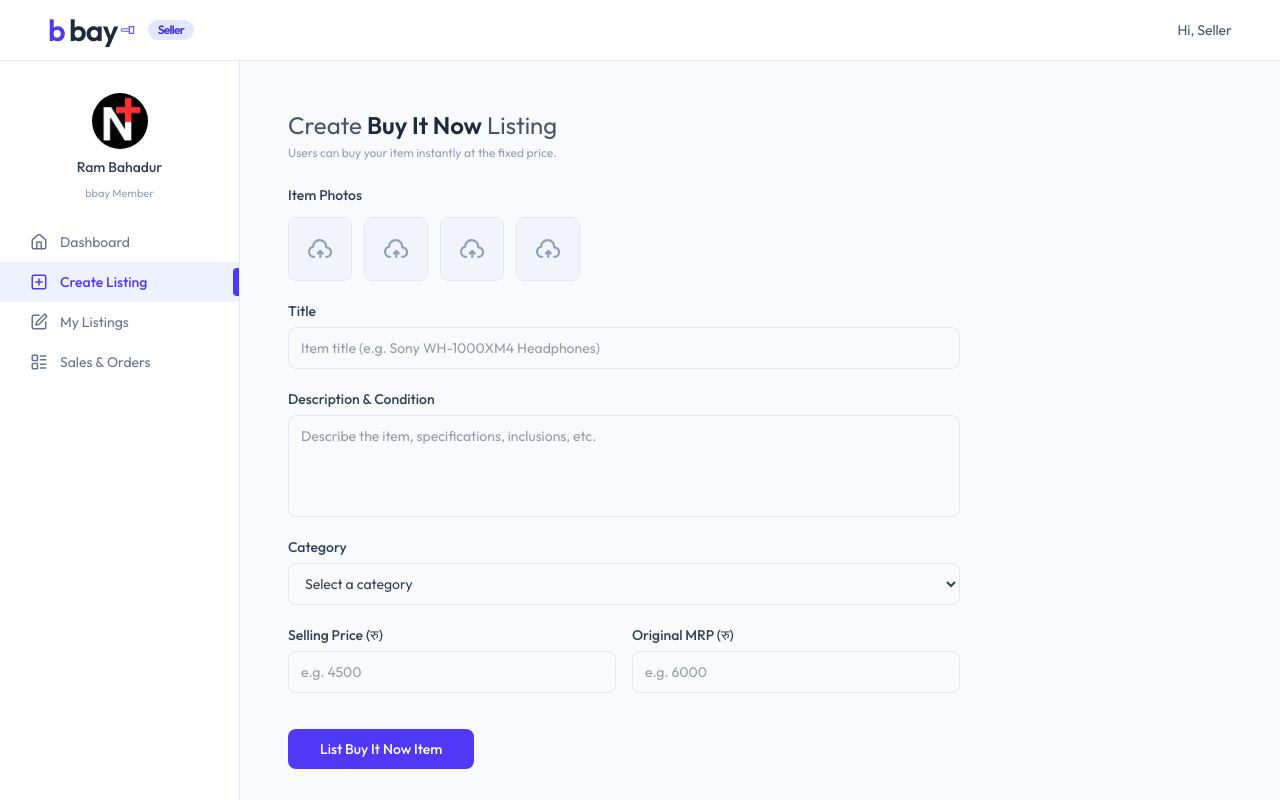
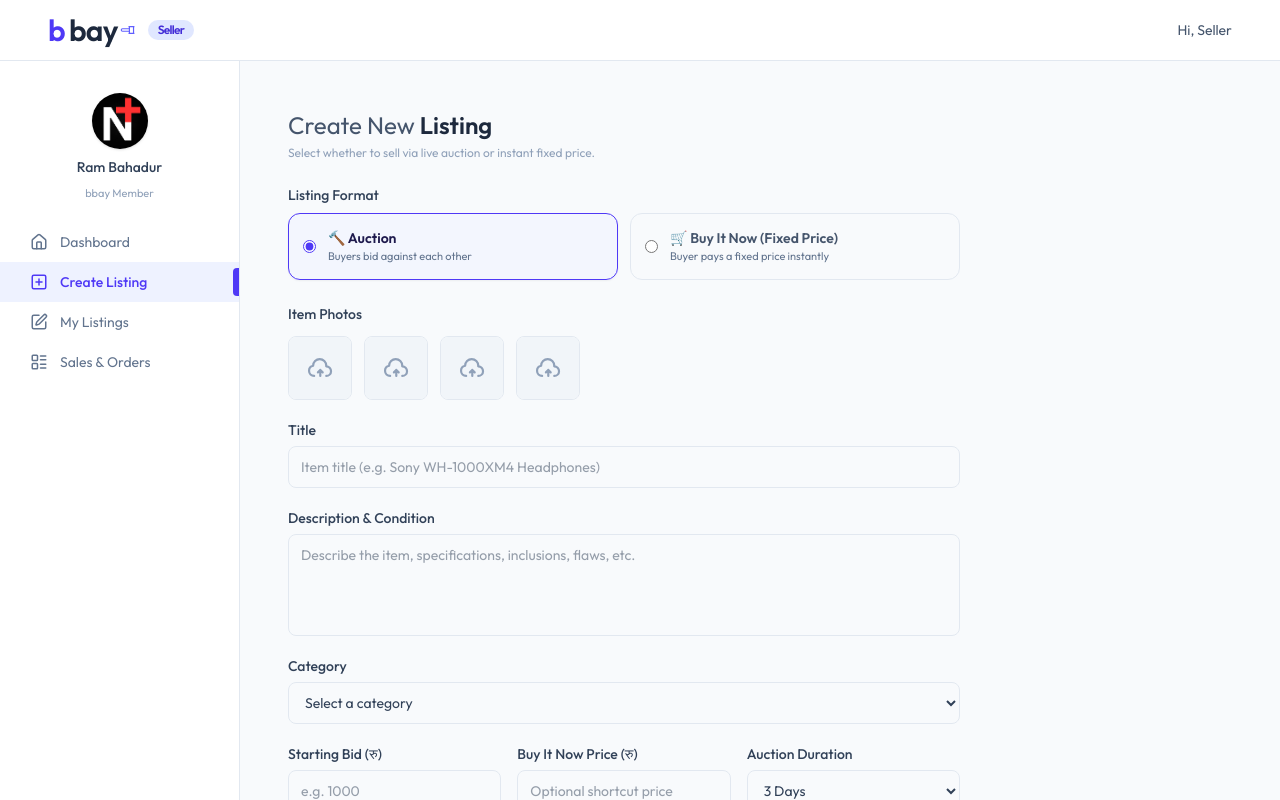
Before and after one commit to ashish-off/bbay, a Next.js app: page /sell/create-listing in a window 1280 px wide. Built offline with nearby package versions, Linux system fonts and the light colour scheme.

Commit message:
feat : Add clerk auth

```diff
--- a/app/layout.jsx
+++ b/app/layout.jsx
@@ -2,6 +2,7 @@ import { Outfit } from "next/font/google";
 import { Toaster } from "react-hot-toast";
 import StoreProvider from "@/app/StoreProvider";
 import "./globals.css";
+import {ClerkProvider} from '@clerk/nextjs'
 
 const outfit = Outfit({ subsets: ["latin"], weight: ["400", "500", "600"] });
 
@@ -12,6 +13,7 @@ export const metadata = {
 
 export default function RootLayout({ children }) {
     return (
+        <ClerkProvider>
         <html lang="en">
             <body className={`${outfit.className} antialiased`}>
                 <StoreProvider>
@@ -20,5 +22,6 @@ export default function RootLayout({ children }) {
                 </StoreProvider>
             </body>
         </html>
+        </ClerkProvider>
     );
 }
--- a/app/sell/create-listing/page.jsx
+++ b/app/sell/create-listing/page.jsx
@@ -13,13 +13,16 @@ export default function CreateListing() {
     const dispatch = useDispatch()
     const currency = process.env.NEXT_PUBLIC_CURRENCY_SYMBOL || 'रु'
 
-    const [listingType, setListingType] = useState('fixed') // default is Buy Now
+    const [listingType, setListingType] = useState('auction') // 'auction' | 'fixed'
     const [images, setImages] = useState({ 1: null, 2: null, 3: null, 4: null })
     const [productInfo, setProductInfo] = useState({
         name: "",
         description: "",
         mrp: "",
         price: "",
+        startingBid: "",
+        buyNowPrice: "",
+        duration: "3", // days
         category: "",
     })
     const [loading, setLoading] = useState(false)
@@ -32,18 +35,27 @@ export default function CreateListing() {
         e.preventDefault()
         setLoading(true)
 
+        const isAuction = listingType === 'auction'
+        const durationDays = Number(productInfo.duration) || 3
+        const auctionEndTime = isAuction
+            ? new Date(Date.now() + durationDays * 24 * 60 * 60 * 1000).toISOString()
+            : null
+
+        const startBid = Number(productInfo.startingBid) || 0
+        const buyNow = productInfo.buyNowPrice ? Number(productInfo.buyNowPrice) : null
+
         const newListing = {
             id: `prod_${Date.now()}`,
             name: productInfo.name,
             description: productInfo.description,
-            mrp: Number(productInfo.mrp) || Number(productInfo.price),
-            price: Number(productInfo.price),
-            listingType: 'fixed',
-            currentBid: null,
-            startingBid: null,
+            mrp: productInfo.mrp ? Number(productInfo.mrp) : (isAuction ? buyNow || startBid * 1.5 : Number(productInfo.price)),
+            price: isAuction ? (buyNow || startBid) : Number(productInfo.price),
+            listingType,
+            currentBid: isAuction ? startBid : null,
+            startingBid: isAuction ? startBid : null,
             bidCount: 0,
-            buyNowPrice: null,
-            auctionEndTime: null,
+            buyNowPrice: isAuction ? buyNow : null,
+            auctionEndTime,
             images: [images[1] ? URL.createObjectURL(images[1]) : assets.product_img1],
             category: productInfo.category,
             inStock: true,
@@ -58,15 +70,50 @@ export default function CreateListing() {
 
         setTimeout(() => {
             setLoading(false)
-            toast.success("Buy It Now listing published successfully!")
+            toast.success(`${isAuction ? 'Auction' : 'Buy It Now'} listing published successfully!`)
             router.push('/sell/my-listings')
         }, 500)
     }
 
     return (
         <form onSubmit={onSubmitHandler} className="text-slate-600 mb-28 max-w-2xl">
-            <h1 className="text-2xl">Create <span className="text-slate-800 font-semibold">Buy It Now</span> Listing</h1>
-            <p className="text-xs text-slate-400 mt-1">Users can buy your item instantly at the fixed price.</p>
+            <h1 className="text-2xl">Create New <span className="text-slate-800 font-semibold">Listing</span></h1>
+            <p className="text-xs text-slate-400 mt-1">Select whether to sell via live auction or instant fixed price.</p>
+
+            {/* Listing Type Toggle */}
+            <div className="mt-6 mb-4">
+                <p className="text-sm font-medium text-slate-700 mb-2">Listing Format</p>
+                <div className="grid grid-cols-1 sm:grid-cols-2 gap-3">
+                    <label className={`flex items-center gap-3 p-3.5 border rounded-xl cursor-pointer transition ${listingType === 'auction' ? 'border-indigo-600 bg-indigo-50/50 text-indigo-950 font-medium shadow-xs' : 'border-slate-200 hover:border-slate-300'}`}>
+                        <input
+                            type="radio"
+                            name="listingType"
+                            value="auction"
+                            checked={listingType === 'auction'}
+                            onChange={() => setListingType('auction')}
+                            className="accent-indigo-600"
+                        />
+                        <div>
+                            <p className="text-sm font-semibold">🔨 Auction</p>
+                            <p className="text-[11px] text-slate-500 font-normal">Buyers bid against each other</p>
+                        </div>
+                    </label>
+                    <label className={`flex items-center gap-3 p-3.5 border rounded-xl cursor-pointer transition ${listingType === 'fixed' ? 'border-emerald-600 bg-emerald-50/50 text-emerald-950 font-medium shadow-xs' : 'border-slate-200 hover:border-slate-300'}`}>
+                        <input
+                            type="radio"
+                            name="listingType"
+                            value="fixed"
+                            checked={listingType === 'fixed'}
+                            onChange={() => setListingType('fixed')}
+                            className="accent-emerald-600"
+                        />
+                        <div>
+                            <p className="text-sm font-semibold">🛒 Buy It Now (Fixed Price)</p>
+                            <p className="text-[11px] text-slate-500 font-normal">Buyer pays a fixed price instantly</p>
+                        </div>
+                    </label>
+                </div>
+            </div>
 
             <p className="mt-6 text-sm font-medium text-slate-700">Item Photos</p>
             <div className="flex gap-3 mt-3">
@@ -85,7 +132,7 @@ export default function CreateListing() {
 
             <label className="flex flex-col gap-1.5 my-5 text-sm font-medium text-slate-700">
                 Description & Condition
-                <textarea name="description" onChange={onChangeHandler} value={productInfo.description} placeholder="Describe the item, specifications, inclusions, etc." rows={4} className="w-full p-2.5 px-3 outline-none border border-slate-200 rounded-lg resize-none text-sm font-normal" required />
+                <textarea name="description" onChange={onChangeHandler} value={productInfo.description} placeholder="Describe the item, specifications, inclusions, flaws, etc." rows={4} className="w-full p-2.5 px-3 outline-none border border-slate-200 rounded-lg resize-none text-sm font-normal" required />
             </label>
 
             <label className="flex flex-col gap-1.5 my-5 text-sm font-medium text-slate-700">
@@ -98,20 +145,79 @@ export default function CreateListing() {
                 </select>
             </label>
 
-            {/* Price Fields */}
+            {/* Auction Format Pricing */}
+            {listingType === 'auction' ? (
+                <div className="grid grid-cols-1 sm:grid-cols-3 gap-4 my-5">
+                    <label className="flex flex-col gap-1.5 text-sm font-medium text-slate-700">
+                        Starting Bid ({currency})
+                        <input
+                            type="number"
+                            name="startingBid"
+                            onChange={onChangeHandler}
+                            value={productInfo.startingBid}
+                            placeholder="e.g. 1000"
+                            className="p-2.5 px-3 outline-none border border-slate-200 rounded-lg text-sm font-normal"
+                            required
+                        />
+                    </label>
+                    <label className="flex flex-col gap-1.5 text-sm font-medium text-slate-700">
+                        Buy It Now Price ({currency})
+                        <input
+                            type="number"
+                            name="buyNowPrice"
+                            onChange={onChangeHandler}
+                            value={productInfo.buyNowPrice}
+                            placeholder="Optional shortcut price"
+                            className="p-2.5 px-3 outline-none border border-slate-200 rounded-lg text-sm font-normal"
+                        />
+                    </label>
+                    <label className="flex flex-col gap-1.5 text-sm font-medium text-slate-700">
+                        Auction Duration
+                        <select
+                            name="duration"
+                            value={productInfo.duration}
+                            onChange={onChangeHandler}
+                            className="p-2.5 px-3 outline-none border border-slate-200 rounded-lg text-sm font-normal"
+                        >
+                            <option value="1">1 Day</option>
+                            <option value="3">3 Days</option>
+                            <option value="5">5 Days</option>
+                            <option value="7">7 Days</option>
+                            <option value="10">10 Days</option>
+                        </select>
+                    </label>
+                </div>
+            ) : (
+                /* Fixed Price Fields */
                 <div className="grid grid-cols-1 sm:grid-cols-2 gap-4 my-5">
                     <label className="flex flex-col gap-1.5 text-sm font-medium text-slate-700">
                         Selling Price ({currency})
-                    <input type="number" name="price" onChange={onChangeHandler} value={productInfo.price} placeholder="e.g. 4500" className="p-2.5 px-3 outline-none border border-slate-200 rounded-lg text-sm font-normal" required />
+                        <input
+                            type="number"
+                            name="price"
+                            onChange={onChangeHandler}
+                            value={productInfo.price}
+                            placeholder="e.g. 4500"
+                            className="p-2.5 px-3 outline-none border border-slate-200 rounded-lg text-sm font-normal"
+                            required
+                        />
                     </label>
                     <label className="flex flex-col gap-1.5 text-sm font-medium text-slate-700">
                         Original MRP ({currency})
-                    <input type="number" name="mrp" onChange={onChangeHandler} value={productInfo.mrp} placeholder="e.g. 6000" className="p-2.5 px-3 outline-none border border-slate-200 rounded-lg text-sm font-normal" />
+                        <input
+                            type="number"
+                            name="mrp"
+                            onChange={onChangeHandler}
+                            value={productInfo.mrp}
+                            placeholder="e.g. 6000"
+                            className="p-2.5 px-3 outline-none border border-slate-200 rounded-lg text-sm font-normal"
+                        />
                     </label>
                 </div>
+            )}
 
             <button disabled={loading} className="bg-indigo-600 text-white px-8 mt-4 py-2.5 hover:bg-indigo-700 rounded-lg transition font-medium text-sm">
-                {loading ? "Publishing..." : "List Buy It Now Item"}
+                {loading ? "Publishing..." : (listingType === 'auction' ? "Start Auction" : "List Buy It Now Item")}
             </button>
         </form>
     )
--- a/components/Navbar.jsx
+++ b/components/Navbar.jsx
@@ -104,11 +104,6 @@ const Navbar = () => {
                     label="Orders"
                     onClick={() => router.push("/orders")}
                   />
-                  <UserButton.Action
-                    labelIcon={<Heart size={16} />}
-                    label="Watchlist"
-                    onClick={() => router.push("/watchlist")}
-                  />
                 </UserButton.MenuItems>
               </UserButton>
             )}
--- a/package.json
+++ b/package.json
@@ -11,6 +11,8 @@
   "dependencies": {
     "@clerk/nextjs": "^7.9.0",
     "@reduxjs/toolkit": "^2.12.0",
+    "@supabase/ssr": "^0.12.5",
+    "@supabase/supabase-js": "^2.109.0",
     "date-fns": "^4.4.0",
     "lucide-react": "^1.39.0",
     "next": "16.3.4",
```
Also changed, not shown: middleware.ts (added, +14 -0 lines), 1 other file (tests, documents, lock files or other folders). Lines whose indentation alone changed are shown as unchanged.
